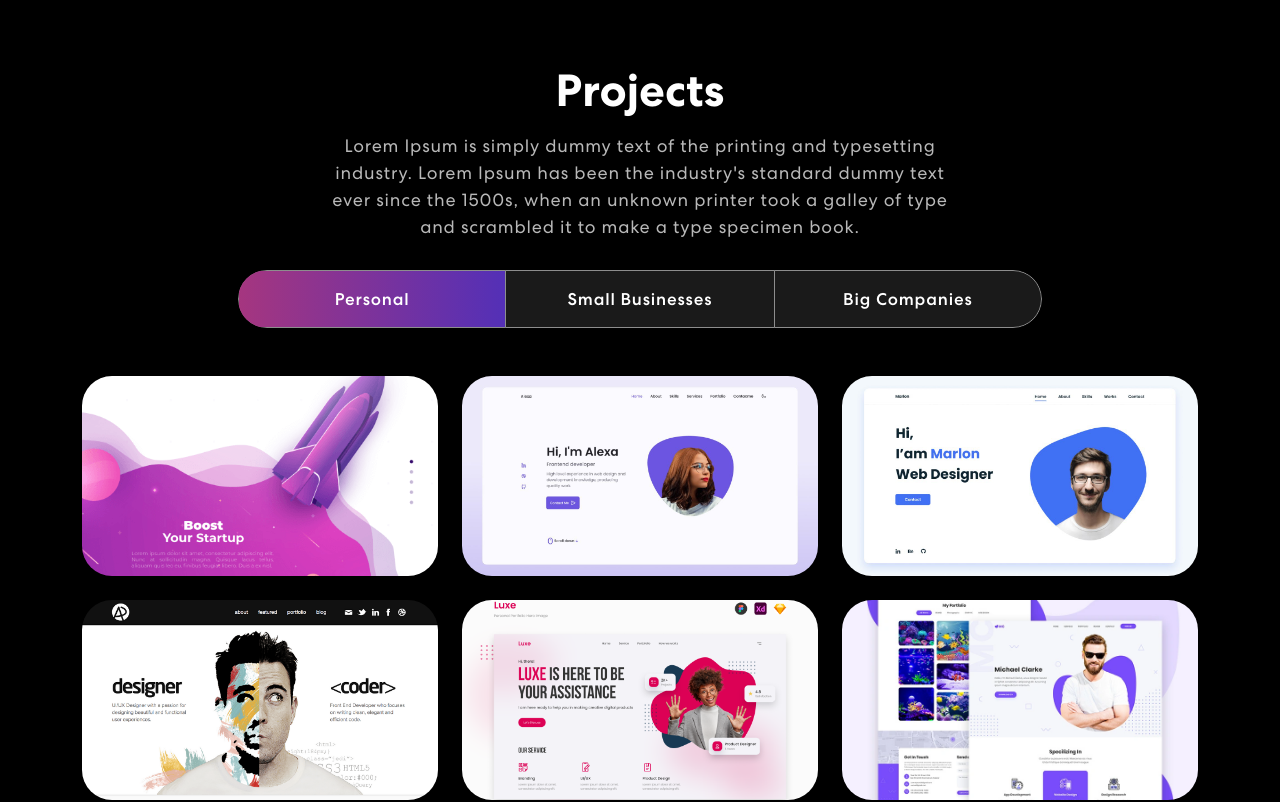
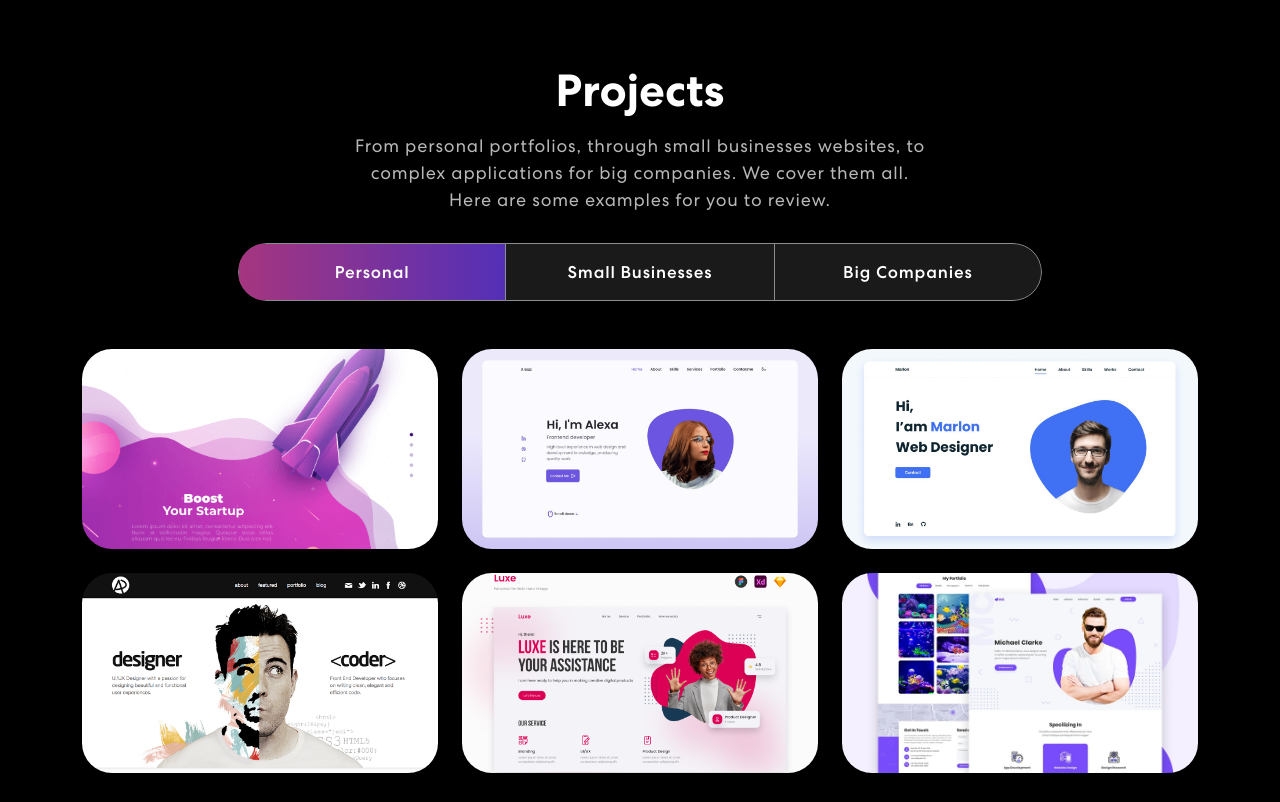
Before and after one commit to TulioDR/neptune-designs, a React (Create React App) app: page / in a window 1280 px wide. Shown: the part 1340-2142 px from the top of the page. Built offline with nearby package versions, Linux system fonts and the light colour scheme.

Commit message:
Update Projects text

```diff
--- a/public/index.html
+++ b/public/index.html
@@ -7,7 +7,7 @@
       <meta name="theme-color" content="#000000" />
       <meta
          name="description"
-      content="Web site created using create-react-app"
+         content="The most reliable designer in the solar system!"
       />
       <link rel="apple-touch-icon" href="%PUBLIC_URL%/logo192.png" />
       <!--
@@ -24,7 +24,7 @@
       work correctly both with client-side routing and a non-root public URL.
       Learn how to configure a non-root public URL by running `npm run build`.
     -->
-    <title>React App</title>
+      <title>Neptune Designs</title>
    </head>
    <body>
       <noscript>You need to enable JavaScript to run this app.</noscript>
--- a/src/components/Projects/index.tsx
+++ b/src/components/Projects/index.tsx
@@ -15,11 +15,11 @@ export default function Projects() {
                   <div className="animate__animated animate__fadeIn">
                      <h2>Projects</h2>
                      <p>
-                        Lorem Ipsum is simply dummy text of the printing and
-                        typesetting industry. Lorem Ipsum has been the
-                        industry's standard dummy text ever since the 1500s,
-                        when an unknown printer took a galley of type and
-                        scrambled it to make a type specimen book.
+                        From personal portfolios, through small businesses
+                        websites, to complex applications for big companies. We
+                        cover them all.
+                        <br />
+                        Here are some examples for you to review.
                      </p>
                      <Tab.Container id="projects-tabs" defaultActiveKey="first">
                         <Nav
```
Also changed, not shown: 1 other file (tests, documents, lock files or other folders). Lines whose indentation alone changed are shown as unchanged.
